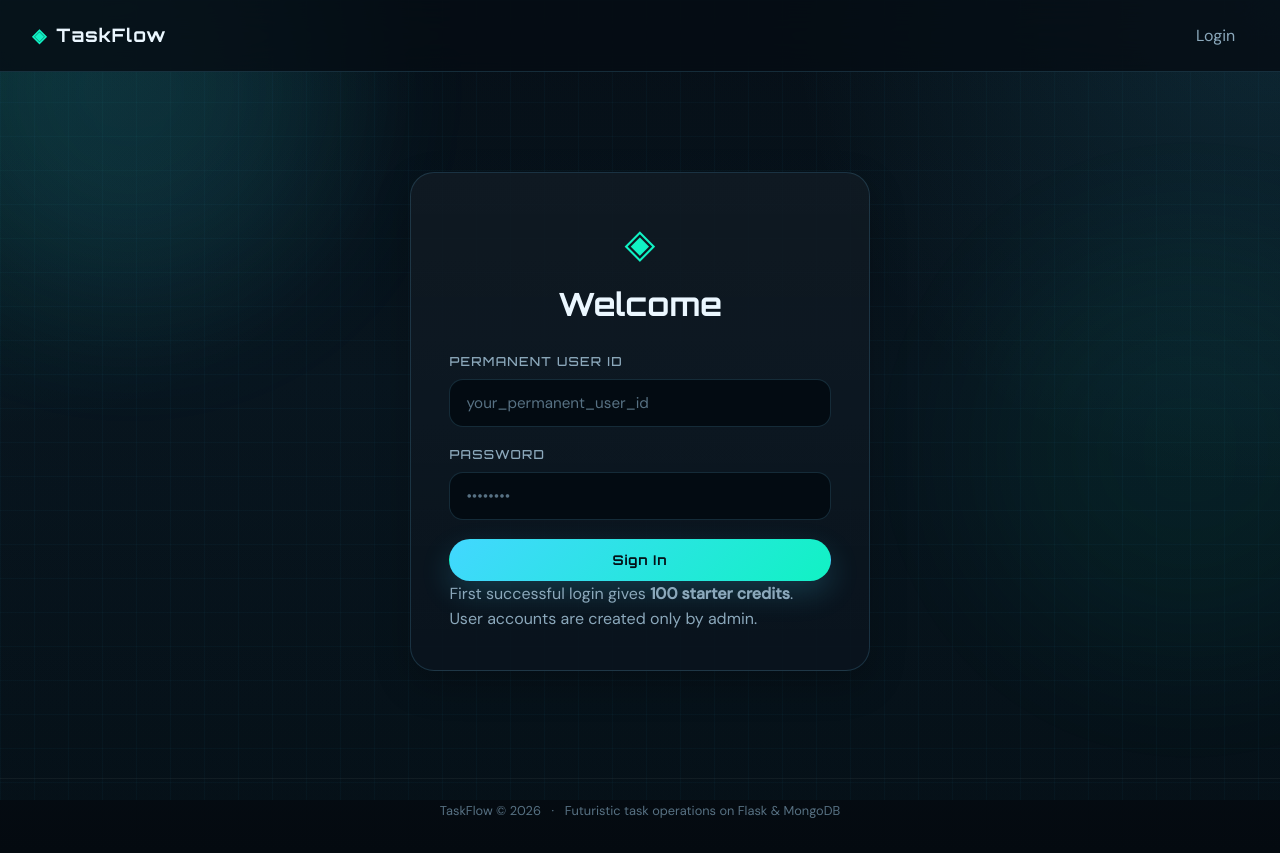
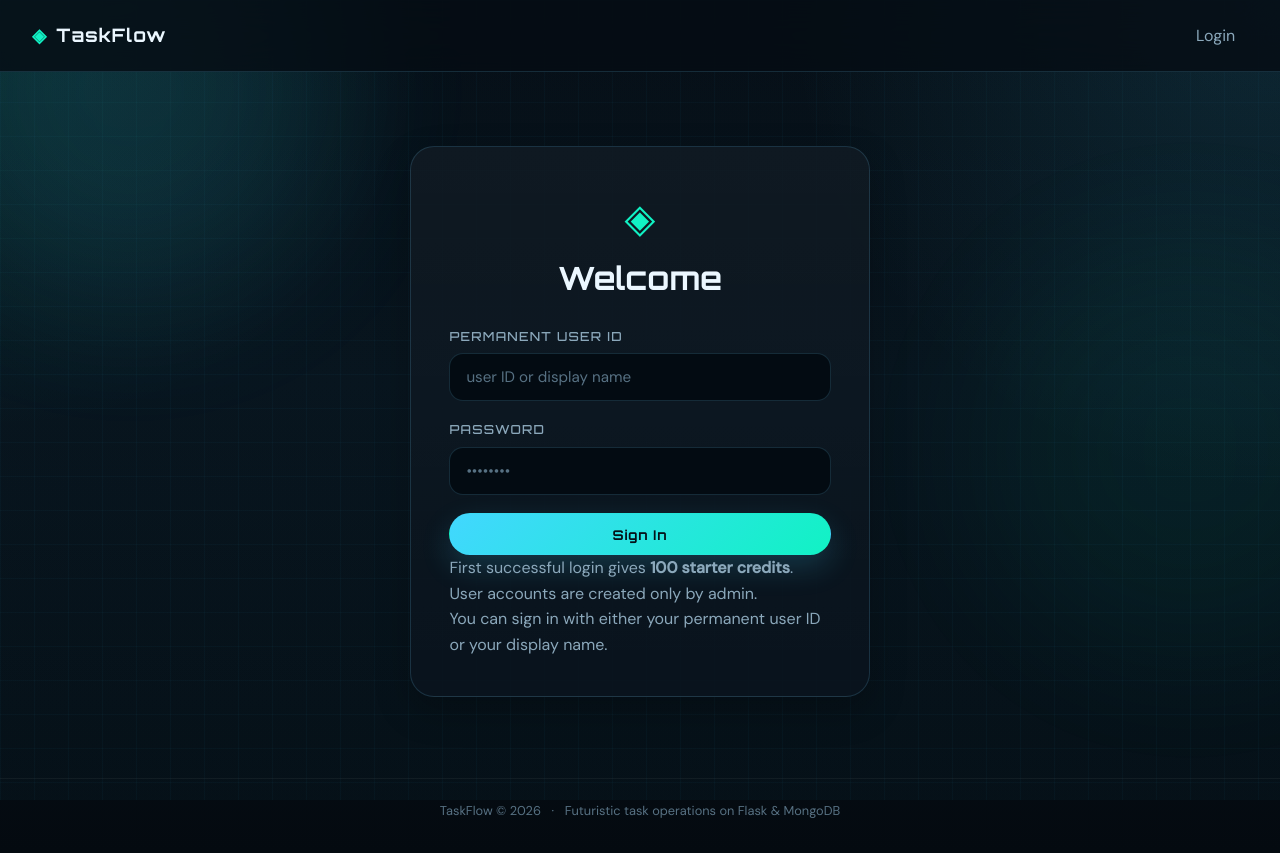
Before and after one commit to weird26/TaskFlow, a Flask app: page /login in a window 1280 px wide. Run offline with Flask 3, Linux system fonts and the light colour scheme; data that the repository does not hold is empty; parts of the project's set-up code (start-up, migrations or seed data) failed here and were passed over.

```diff
--- a/app.py
+++ b/app.py
@@ -182,6 +182,7 @@ def bootstrap_existing_users():
             {"_id": admin_user["_id"]},
             {"$set": update_fields},
         )
+        print(f"Admin login reset for: {DEFAULT_ADMIN_LOGIN_ID}")
     else:
         users_col.insert_one(
             {
@@ -200,6 +201,7 @@ def bootstrap_existing_users():
                 "created_at": datetime.utcnow(),
             }
         )
+        print(f"Admin account created for: {DEFAULT_ADMIN_LOGIN_ID}")
 
 
 bootstrap_existing_users()
@@ -411,9 +413,11 @@ def register():
 @app.route("/login", methods=["GET", "POST"])
 def login():
     if request.method == "POST":
-        login_id = request.form.get("login_id", "").strip()
+        login_input = request.form.get("login_id", "").strip()
         password = request.form.get("password", "")
-        user = ensure_user_defaults(users_col.find_one({"login_id": login_id}))
+        user = ensure_user_defaults(users_col.find_one({"login_id": login_input}))
+        if not user:
+            user = ensure_user_defaults(users_col.find_one({"username": login_input}))
 
         if not user:
             flash("Invalid user ID or password.", "error")
--- a/templates/login.html
+++ b/templates/login.html
@@ -17,7 +17,7 @@
           type="text"
           id="login_id"
           name="login_id"
-          placeholder="your_permanent_user_id"
+          placeholder="user ID or display name"
           autocomplete="username"
           required
         />
@@ -42,6 +42,9 @@
     <p class="auth-footer">
       User accounts are created only by admin.
     </p>
+    <p class="auth-footer">
+      You can sign in with either your permanent user ID or your display name.
+    </p>
   </div>
 </div>
 {% endblock %}
```
